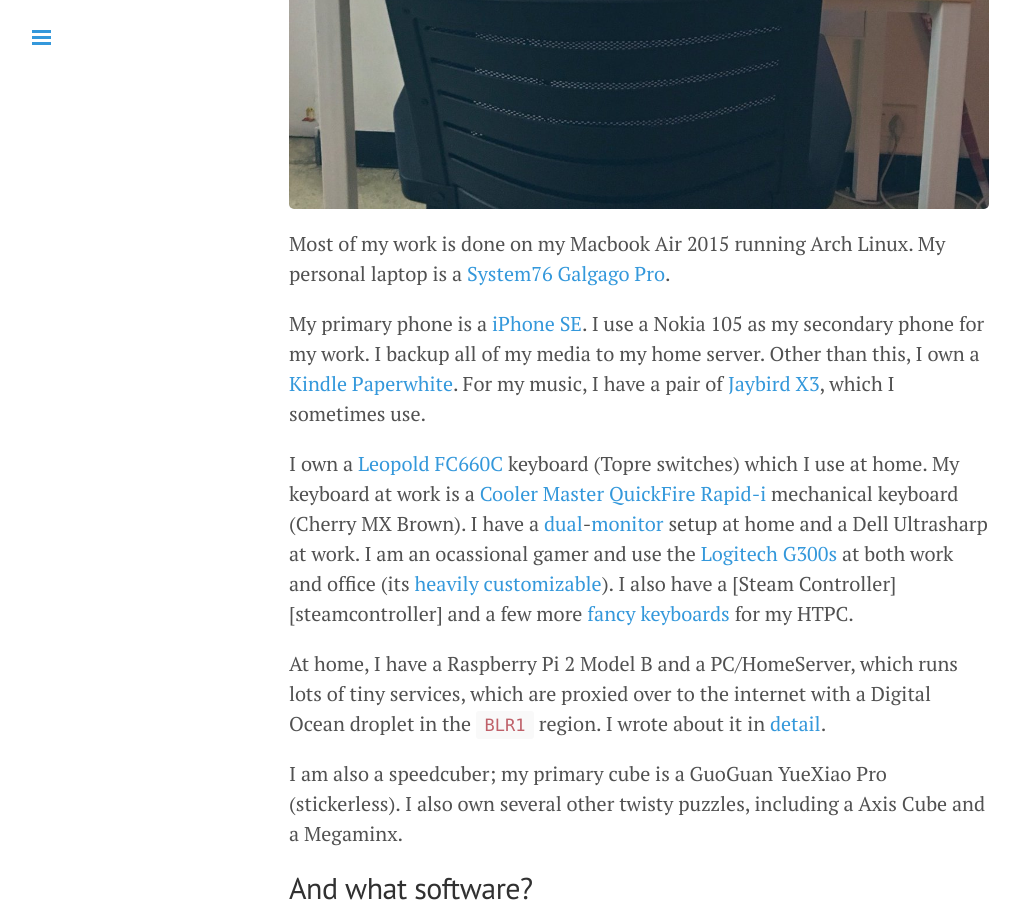
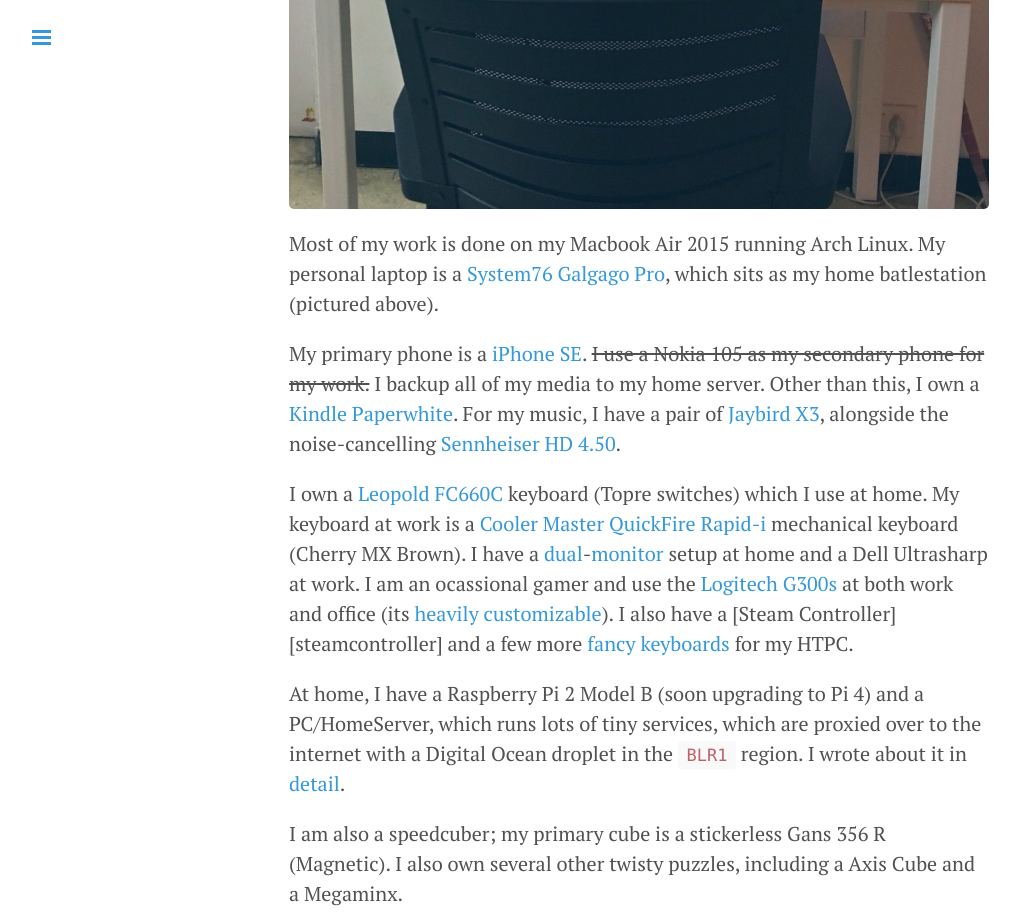
Before and after one commit to captn3m0/captn3m0.github.com, a Jekyll site: the page built from pages/setup.md, in a window 1280 px wide and 1400 px high, scrolled down 865 px. Shown: the top 921 px of the window, without its empty margins (1-1021 px from the left). Built offline with Jekyll 4.4.1, drawn with Linux system fonts in a browser that asks for light colours; some of the changed text lies outside the part shown.

Commit message:
Minor updates

```diff
--- a/pages/setup.md
+++ b/pages/setup.md
@@ -9,27 +9,25 @@ image_alt: "Music Visualization Demo"
 
 ## Who am I, and what do I do?
 
-I'm Abhay Rana, more popularly known as Nemo. I am a hacker, web developer, writer,
-and a UX enthusiast. ~~I am working on a book called [The Joy of Software Development][josd].~~
+I'm Abhay Rana, more popularly known as Nemo. I am a hacker, web developer, writer, and a UX enthusiast. ~~I am working on a book called [The Joy of Software Development][josd].~~
 
 I do tech and security related things at [Razorpay](https://razorpay.com).
 
-I run [HackerCouch](https://hackercouch.com/), which is like couchsurfing for hackers.
+I run [HackerCouch](https://hackercouch.com/), which is like couchsurfing for hackers and [other projects](/projects/).
 
 ## What hardware do I use?
 
 ![My current home setup](/img/battlestation.jpg)
 
-Most of my work is done on my Macbook Air 2015 running Arch Linux. My personal laptop is a [System76 Galgago Pro][galago].
+Most of my work is done on my Macbook Air 2015 running Arch Linux. My personal laptop is a [System76 Galgago Pro][galago], which sits as my home batlestation (pictured above).
 
-My primary phone is a [iPhone SE][se]. I use a Nokia 105 as my secondary phone for my work. I backup all of my media to my home server. Other than this, I own a [Kindle Paperwhite][pw3]. For my music, I have a pair of [Jaybird X3][jaybird], which I sometimes use.
+My primary phone is a [iPhone SE][se]. ~~I use a Nokia 105 as my secondary phone for my work.~~ I backup all of my media to my home server. Other than this, I own a [Kindle Paperwhite][pw3]. For my music, I have a pair of [Jaybird X3][jaybird], alongside the noise-cancelling [Sennheiser HD 4.50][btnc].
 
 I own a [Leopold FC660C][fc660c] keyboard (Topre switches) which I use at home. My keyboard at work is a [Cooler Master QuickFire Rapid-i][quickfire] mechanical keyboard (Cherry MX Brown). I have a [dual][curved]-[monitor][lguw] setup at home and a Dell Ultrasharp at work. I am an ocassional gamer and use the [Logitech G300s][g300s] at both work and office (its [heavily customizable][ratslap]). I also have a [Steam Controller][steamcontroller] and a few more [fancy][riitech] [keyboards][logitechbt] for my HTPC.
 
-At home, I have a Raspberry Pi 2 Model B and a PC/HomeServer, which runs lots of tiny services, which are proxied over to the internet with a Digital Ocean droplet in the `BLR1` region. I wrote about it in [detail][homeserver].
+At home, I have a Raspberry Pi 2 Model B (soon upgrading to Pi 4) and a PC/HomeServer, which runs lots of tiny services, which are proxied over to the internet with a Digital Ocean droplet in the `BLR1` region. I wrote about it in [detail][homeserver].
 
-I am also a speedcuber; my primary cube is a GuoGuan YueXiao Pro (stickerless). I also own several
-other twisty puzzles, including a Axis Cube and a Megaminx.
+I am also a speedcuber; my primary cube is a stickerless Gans 356 R (Magnetic). I also own several other twisty puzzles, including a Axis Cube and a Megaminx.
 
 ## And what software?
 
@@ -99,3 +97,4 @@ If we're talking super-crazy, I'd love to have a thought-dictation feature. That
 [jaybird]: https://www.amazon.com/Jaybird-Wireless-Bluetooth-Sports-Headphones/dp/B01M7NCT5O
 [ratslap]: https://github.com/krayon/ratslap/ 'RatSlap: Linux configuration tool for Logitech G300S'
 [curved]: https://www.amazon.in/Samsung-23-5-inch-Curved-Monitor/dp/B01GFPGHSM/ "Samsung's 23.5 Inch Curved Monitor"
+[btnc]: https://en-uk.sennheiser.com/wireless-headphones-bluetooth-noise-cancelling-hd-4-50-btnc "Sennheiser Wireless Headphones Noise Cancelling (HD-4.5BTNC)"
```
